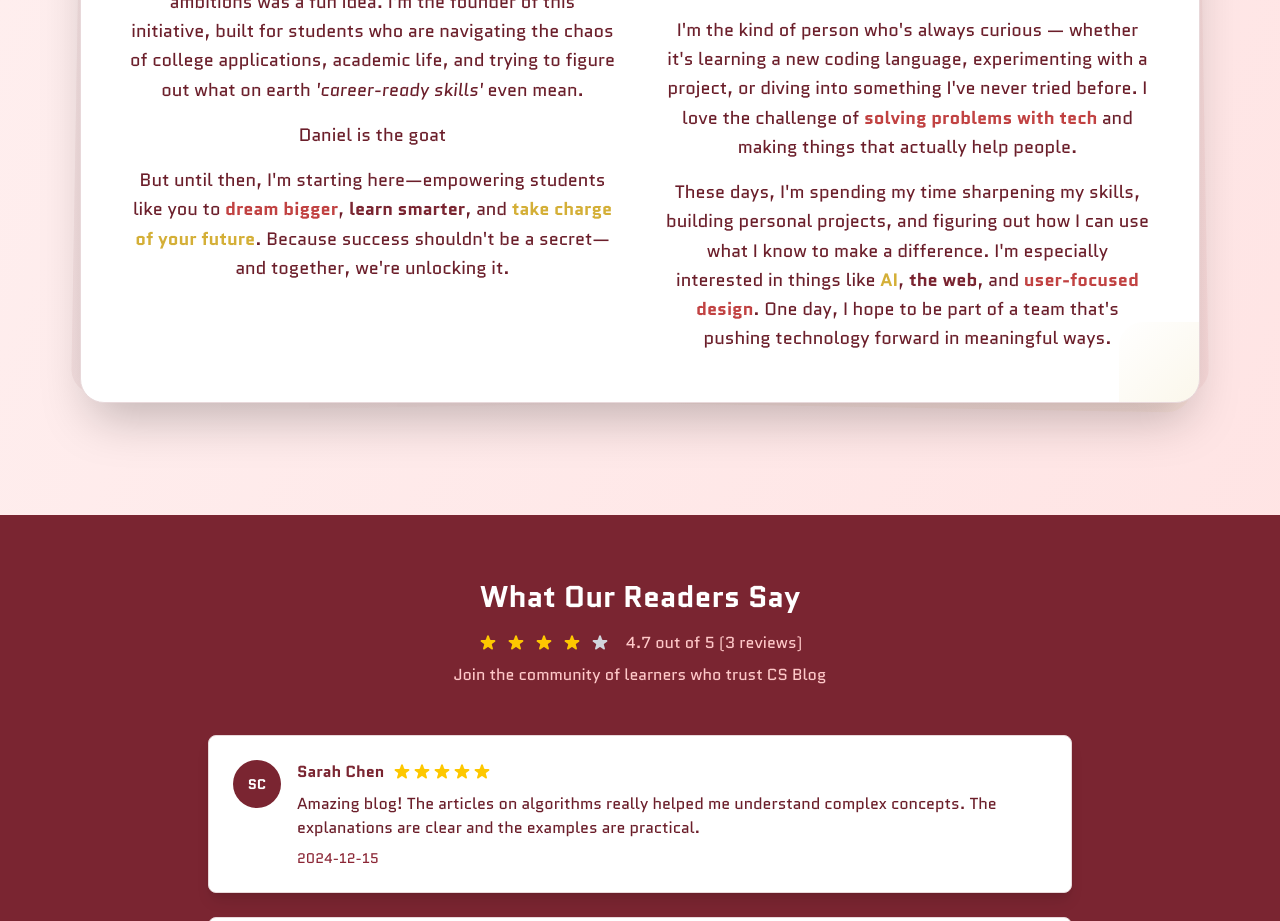
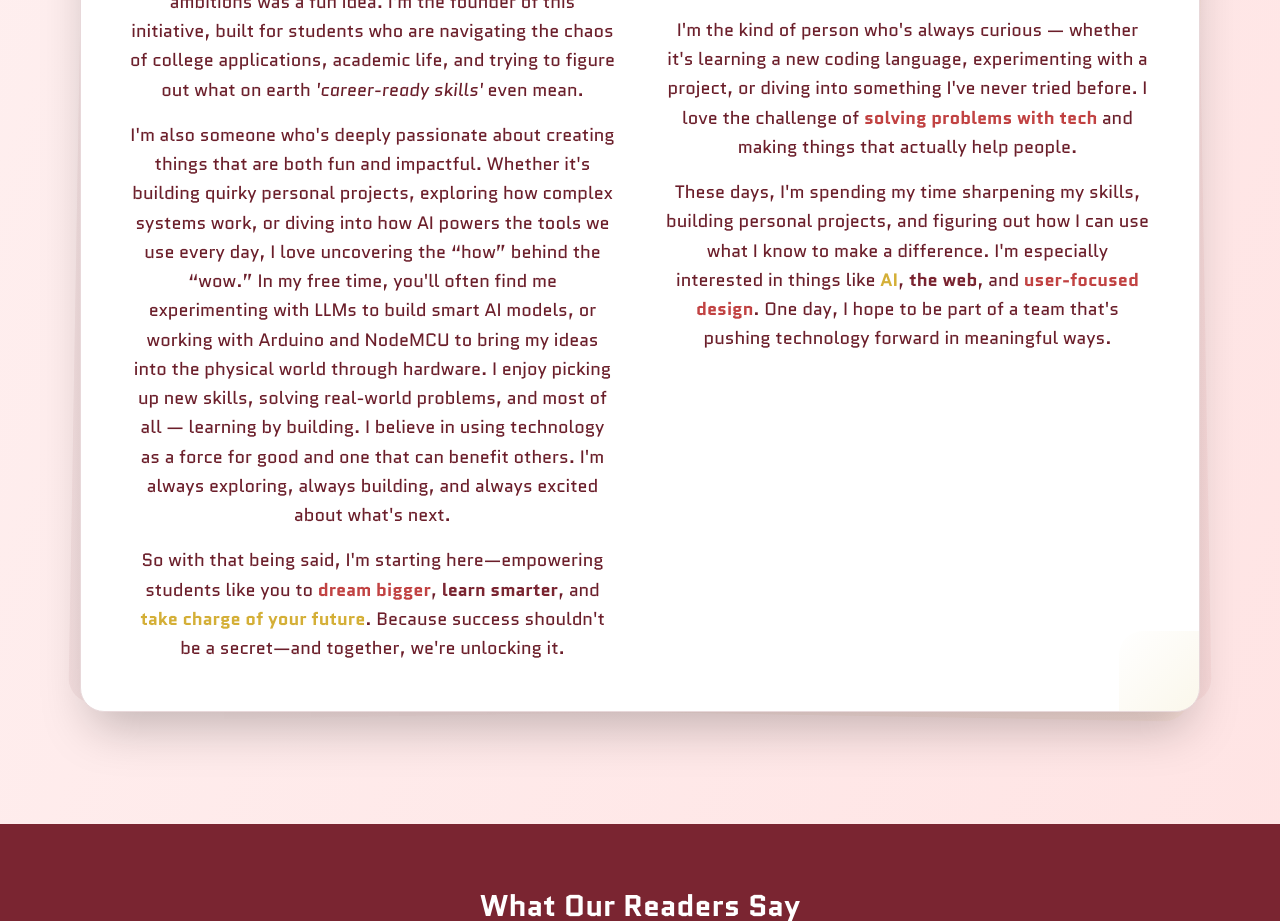
Before and after one commit to danielKinny/cs-blog, a Next.js app: page / in a window 1280 px wide. Shown: the part 1540-2461 px from the top of the page. Built offline with nearby package versions, Linux system fonts and the light colour scheme.

Commit message:
Riddhiman's Bio

```diff
--- a/app/page.tsx
+++ b/app/page.tsx
@@ -111,10 +111,16 @@ export default function Home() {
                       Hi, I&apos;m <span className="text-[#7a2531] font-bold text-xl">Riddhiman Premkumar</span>—a 17-year-old football-loving, tech-building student from CIS who somehow decided that juggling school, side projects, and future ambitions was a fun idea. I&apos;m the founder of this initiative, built for students who are navigating the chaos of college applications, academic life, and trying to figure out what on earth <em>&apos;career-ready skills&apos;</em> even mean.
                     </p>
                     <p>
-                      Daniel is the goat
+                      I&apos;m also someone who&apos;s deeply passionate about creating things that are both fun and impactful. Whether it&apos;s building quirky personal projects, exploring how complex systems work, or diving into how AI powers the tools we use every day, I love uncovering the “how” behind the “wow.”
+
+In my free time, you&apos;ll often find me experimenting with LLMs to build smart AI models, or working with Arduino and NodeMCU to bring my ideas into the physical world through hardware. I enjoy picking up new skills, solving real-world problems, and most of all — learning by building.
+
+I believe in using technology as a force for good and one that can benefit others.
+
+I&apos;m always exploring, always building, and always excited about what&apos;s next.
                     </p>
                     <p>
-                      But until then, I&apos;m starting here—empowering students like you to <span className="text-[#c14242] font-semibold">dream bigger</span>, <span className="text-[#7a2531] font-semibold">learn smarter</span>, and <span className="text-[#d4af37] font-semibold">take charge of your future</span>. Because success shouldn&apos;t be a secret—and together, we&apos;re unlocking it.
+                      So with that being said, I&apos;m starting here—empowering students like you to <span className="text-[#c14242] font-semibold">dream bigger</span>, <span className="text-[#7a2531] font-semibold">learn smarter</span>, and <span className="text-[#d4af37] font-semibold">take charge of your future</span>. Because success shouldn&apos;t be a secret—and together, we&apos;re unlocking it.
                     </p>
                   </div>
                 </div>
```
